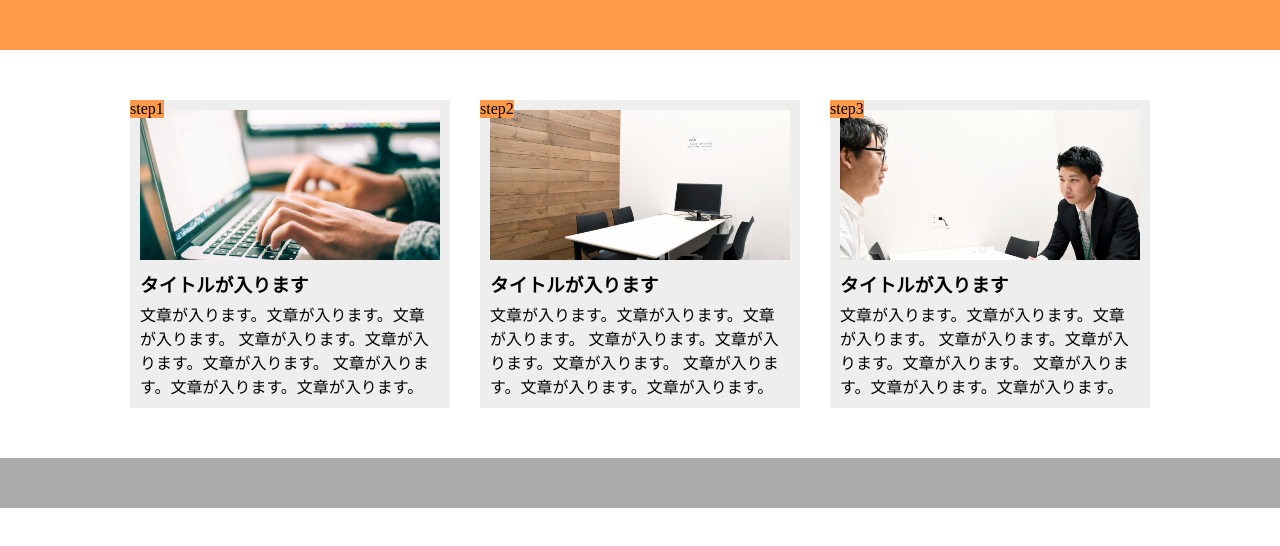
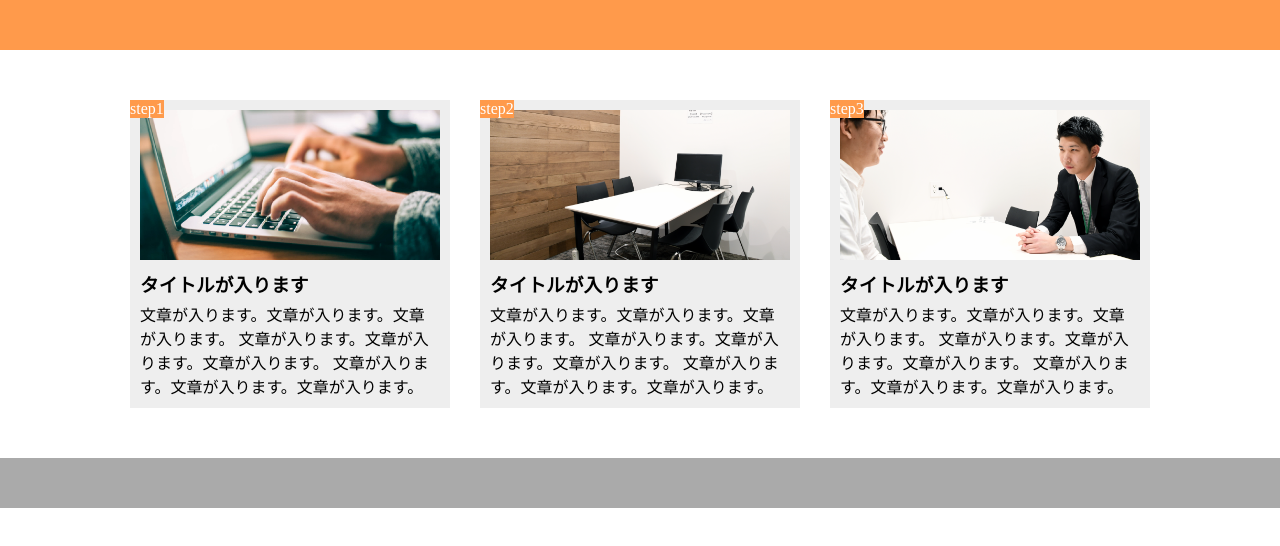
Before and after one commit to WataruTomita/01_WEBCAMP_Exercise, a plain HTML site: page chapter9/index.html in a window 1280 px wide. Drawn offline with Linux system fonts and the light colour scheme.

Commit message:
[fix]puls /div

```diff
--- a/chapter9/style.css
+++ b/chapter9/style.css
@@ -27,6 +27,7 @@ main {
 .name {
   position: absolute;
   background-color: #ff9a4b;
+  color: white;
 }
 .box {
   margin: 10px;
@@ -36,7 +37,7 @@ main {
   height: 150px;
   margin: 0 0 10px 0;
   background-size: cover;
-  background-position: center;
+  background-position: bottom;
 }
 .img1 {
   background-image: url(img/flow01.png);
```
Also changed, not shown: chapter9/index.html (+3 -3 lines).
